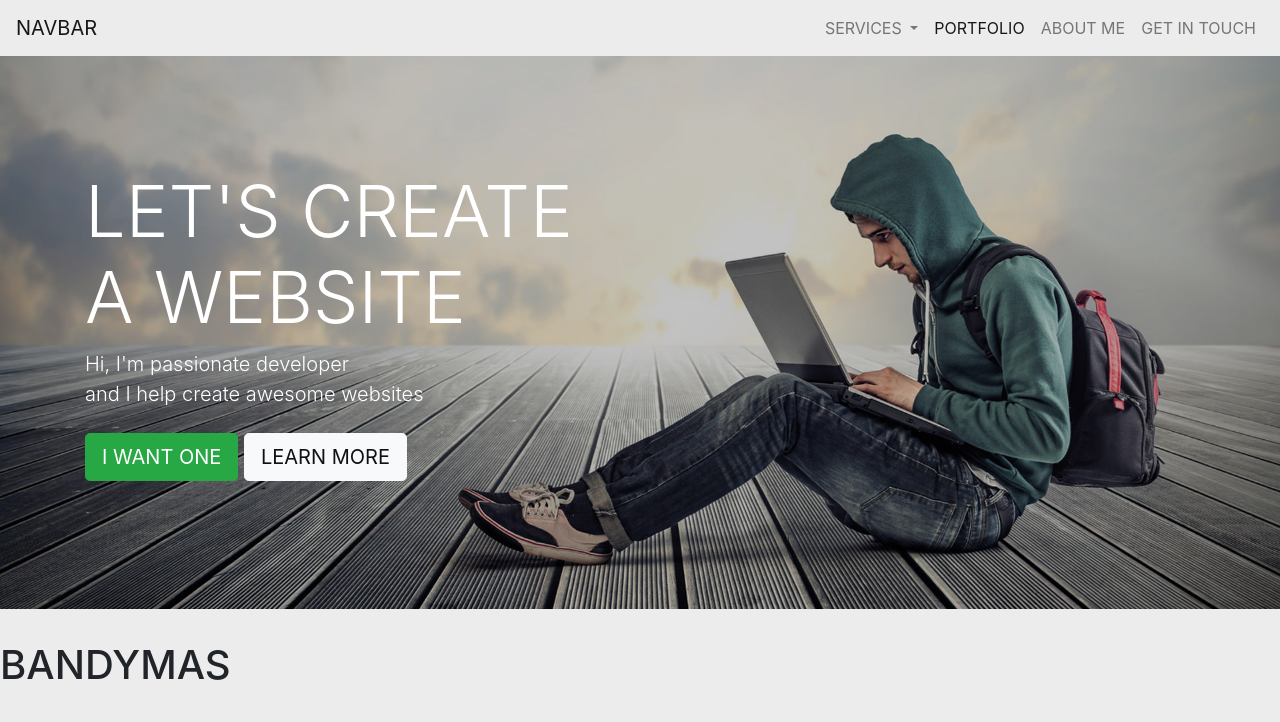
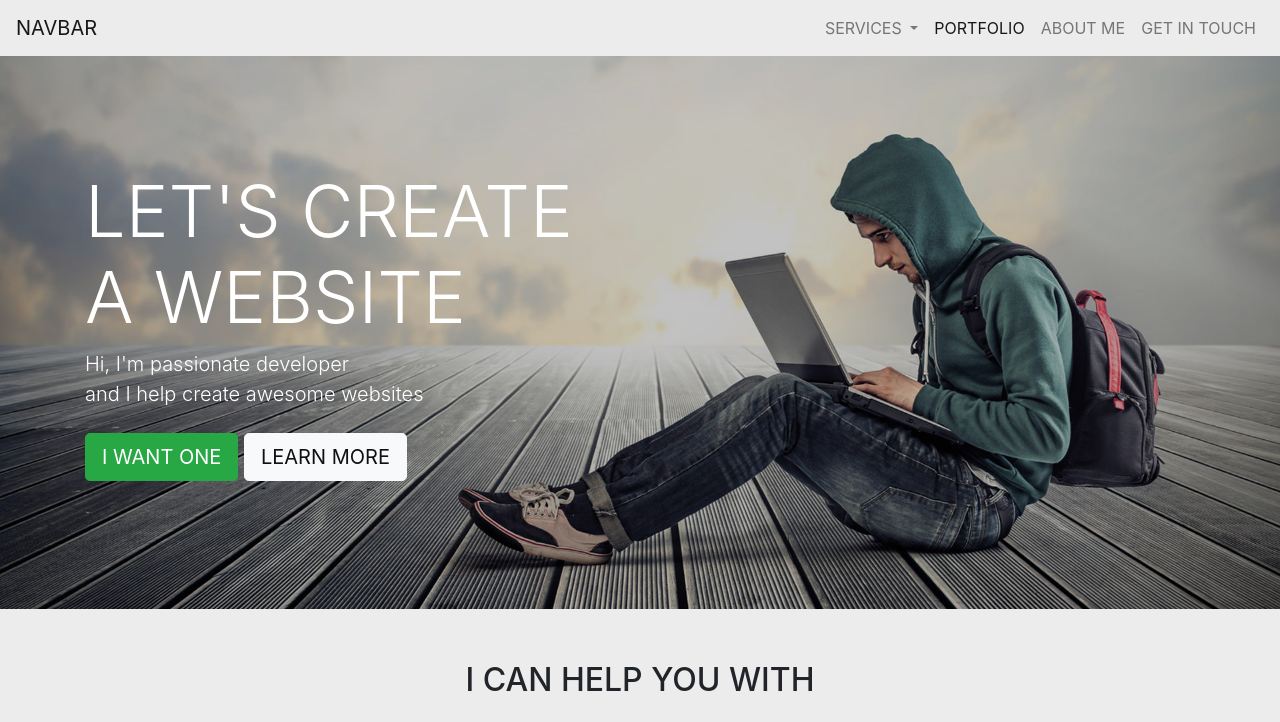
Before and after one commit to paulgarbas/paulgarbas.github.io, a plain HTML site: page index.html in a window 1280 px wide. Shown: the top 722 px of the page. Drawn offline with nearby package versions, Linux system fonts and the light colour scheme.

Commit message:
Ištryniau "Bandymas"
Ištryniau žodį "Bandymas"

```diff
--- a/index.html
+++ b/index.html
@@ -63,7 +63,7 @@
             </p>
         </div>
     </div>
-<h1>Bandymas</h1>
+
     <div class="section-title">
         <h2>I can help you with</h2>
     </div>
```
